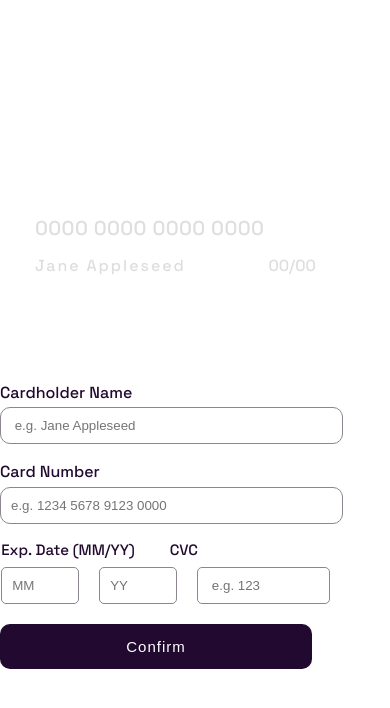
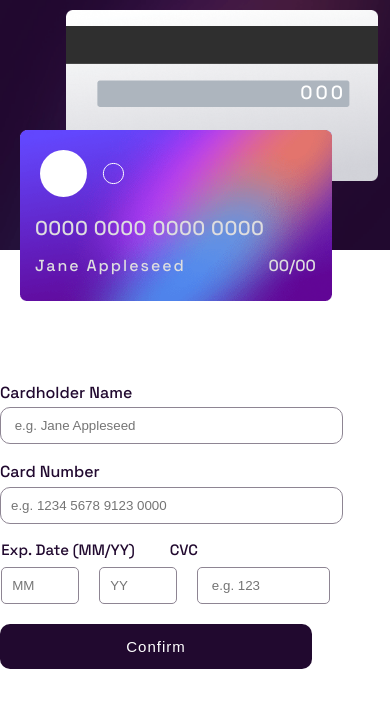
Before and after one commit to Mohamedsalahmsa/Interactive-card-details-form, a plain HTML site: page index.html in a window 390 px wide. Shown: the top 708 px of the page. Drawn offline with Linux system fonts and the light colour scheme; the site is published under a folder, as on GitHub Pages, so addresses that start at the root find nothing.

Commit message:
Update style.css

```diff
--- a/css/style.css
+++ b/css/style.css
@@ -243,7 +243,7 @@ a {
 
 @media screen and (max-width: 688px) {
     .container{
-        background-image: url(/images/bg-main-mobile.png);
+        background-image: url(../images/bg-main-mobile.png);
         height: 100vh !important;
         background-size: 100% !important;
         background-repeat: no-repeat !important;
@@ -259,7 +259,7 @@ a {
      padding: 20px;
      top: 179px;
      left: 20px;
-    background-image: url(/images/bg-card-front.png);
+    background-image: url(../images/bg-card-front.png);
     width: 100%;
     background-size: 80%;
     height: auto;
@@ -269,7 +269,7 @@ a {
      position: absolute;
      top: 10px;
      left: 17%;
-     background-image: url(/images/bg-card-back.png);
+     background-image: url(../images/bg-card-back.png);
      width: 100%;
      background-size: 80%;
      height: 300px;
@@ -323,7 +323,7 @@ a {
 
 @media screen and (max-width: 800px) {
     .container{
-        background-image: url(/images/bg-main-mobile.png) !important;
+        background-image: url(../images/bg-main-mobile.png) !important;
         height: 100vh !important;
         background-size: 100% !important;
         background-repeat: no-repeat !important;
@@ -339,7 +339,7 @@ a {
      padding: 20px !important;
      top: 205px !important;
      left: 20px !important;
-    background-image: url(/images/bg-card-front.png) !important;
+    background-image: url(../images/bg-card-front.png) !important;
     width: 100% !important;
     background-size: 80% !important;
     height: auto !important;
@@ -349,7 +349,7 @@ a {
      position: absolute !important;
      top: 10px !important;
      left: 17% !important;
-     background-image: url(/images/bg-card-back.png) !important;
+     background-image: url(../images/bg-card-back.png) !important;
      width: 100% !important;
      background-size: 80% !important;
      height: 300px !important;
@@ -469,7 +469,7 @@ a {
 }
 @media screen and (max-width: 550px) {
     .container{
-        background-image: url(/images/bg-main-mobile.png);
+        background-image: url(../images/bg-main-mobile.png);
         height: 100vh;
         background-size: 100%;
         background-repeat: no-repeat;
@@ -485,7 +485,7 @@ a {
      padding: 20px;
      top: 130px !important;
      left: 20px;
-    background-image: url(/images/bg-card-front.png);
+    background-image: url(../images/bg-card-front.png);
     width: 100%;
     background-size: 80%;
     height: auto;
@@ -495,7 +495,7 @@ a {
      position: absolute;
      top: 10px;
      left: 17%;
-     background-image: url(/images/bg-card-back.png);
+     background-image: url(../images/bg-card-back.png);
      width: 100%;
      background-size: 80%;
      height: 200px !important;
```
